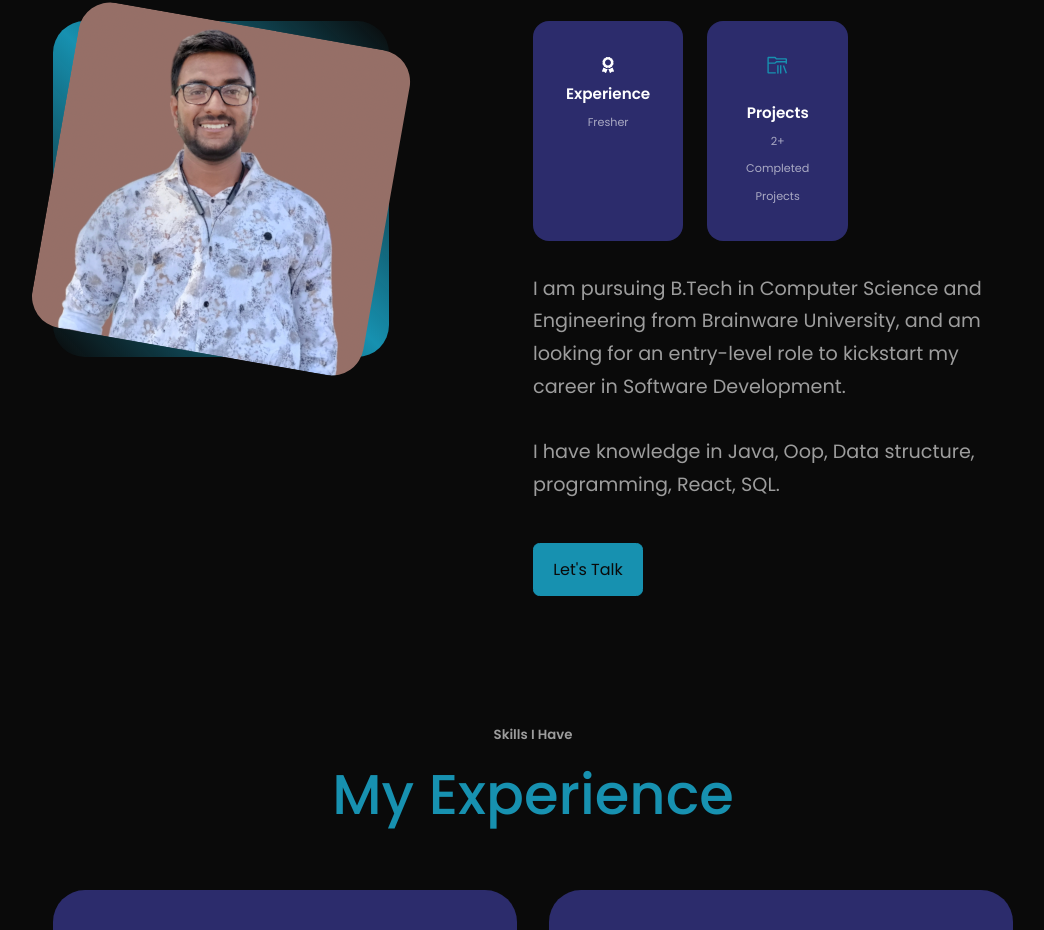
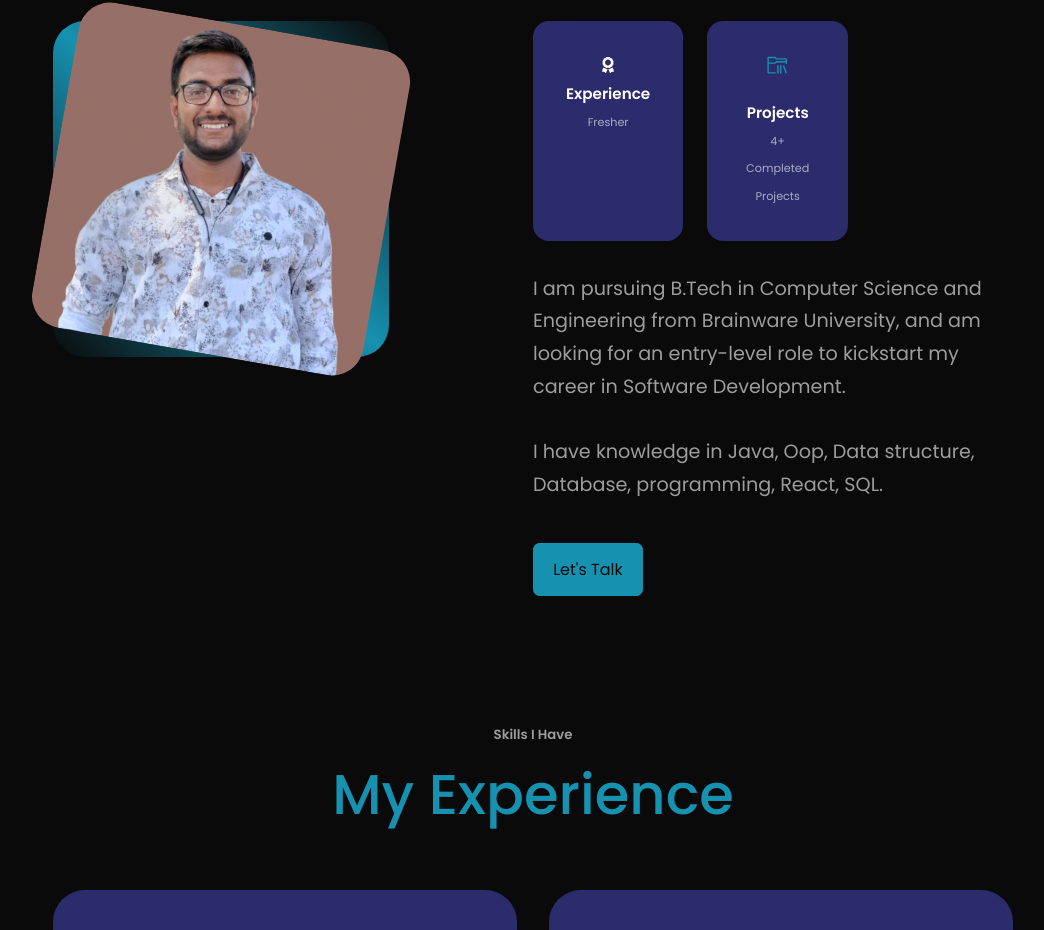
Before and after one commit to JoyKumarSarkar/Portfolio, a React (Create React App) app: page / in a window 1280 px wide. Shown: the part 1073-2003 px from the top of the page, without its empty margins (107-1151 px from the left). Built offline with nearby package versions, Linux system fonts and the light colour scheme.

Commit message:
Update About.jsx

```diff
--- a/src/components/About/About.jsx
+++ b/src/components/About/About.jsx
@@ -26,14 +26,14 @@ function about() {
             <article className="about_card">
               <VscFolderLibrary className="about_icon" />
               <h5>Projects</h5>
-              <small>2+ Completed Projects</small>
+              <small>4+ Completed Projects</small>
             </article>
           </div>
           <p>
             I am pursuing B.Tech in Computer Science and Engineering from Brainware University,
             and am looking for an entry-level role to kickstart my career in
             Software Development.<br />
-            <br /> I have knowledge in Java, Oop, Data structure, programming, React, SQL.
+            <br /> I have knowledge in Java, Oop, Data structure, Database, programming, React, SQL.
           </p>
 
           <a href="#contact" className="btn btn-primary">
```
